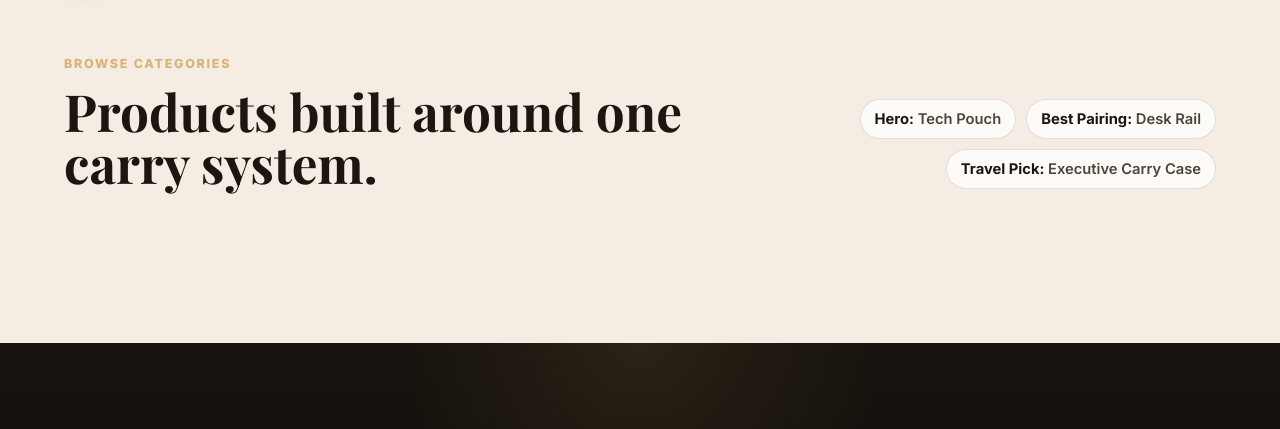
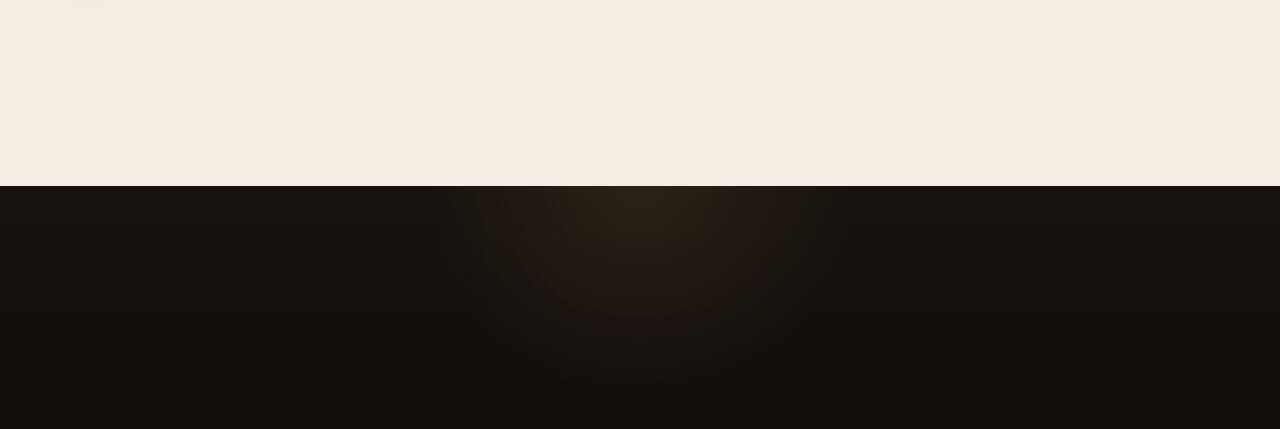
Before and after one commit to Immunemarz/drivedesk, a Django app: template templates/showcase/products.html in a window 1280 px wide. Shown: the part 137-566 px from the top of the page. Run offline with Django 5.2, Linux system fonts and the light colour scheme; the template is opened without the code that fills it, so the values that code supplies are empty.

Commit message:
updated styling

```diff
--- a/templates/showcase/products.html
+++ b/templates/showcase/products.html
@@ -17,17 +17,7 @@
 
     <main>
         <section class="catalog-section" id="products">
-            <div class="catalog-toolbar">
-                <div>
-                    <p class="eyebrow">Browse Categories</p>
-                    <h2>Products built around one carry system.</h2>
-                </div>
-                <div class="catalog-summary">
-                    <span><strong>Hero:</strong> Tech Pouch</span>
-                    <span><strong>Best Pairing:</strong> Desk Rail</span>
-                    <span><strong>Travel Pick:</strong> Executive Carry Case</span>
-                </div>
-            </div>
+
 
             <div class="tab-list" role="tablist" aria-label="Product categories">
                 {% for category in categories %}
```
